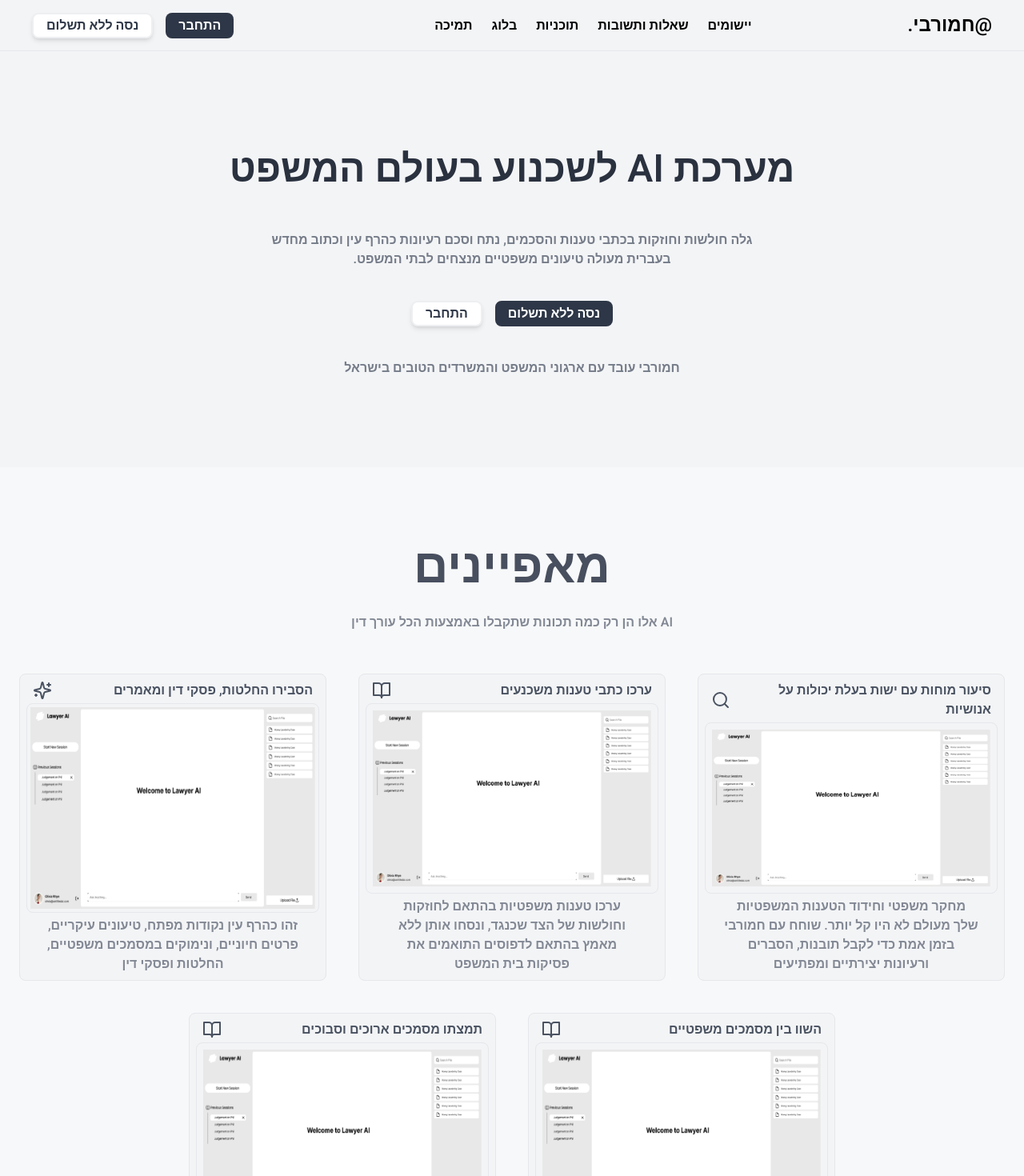
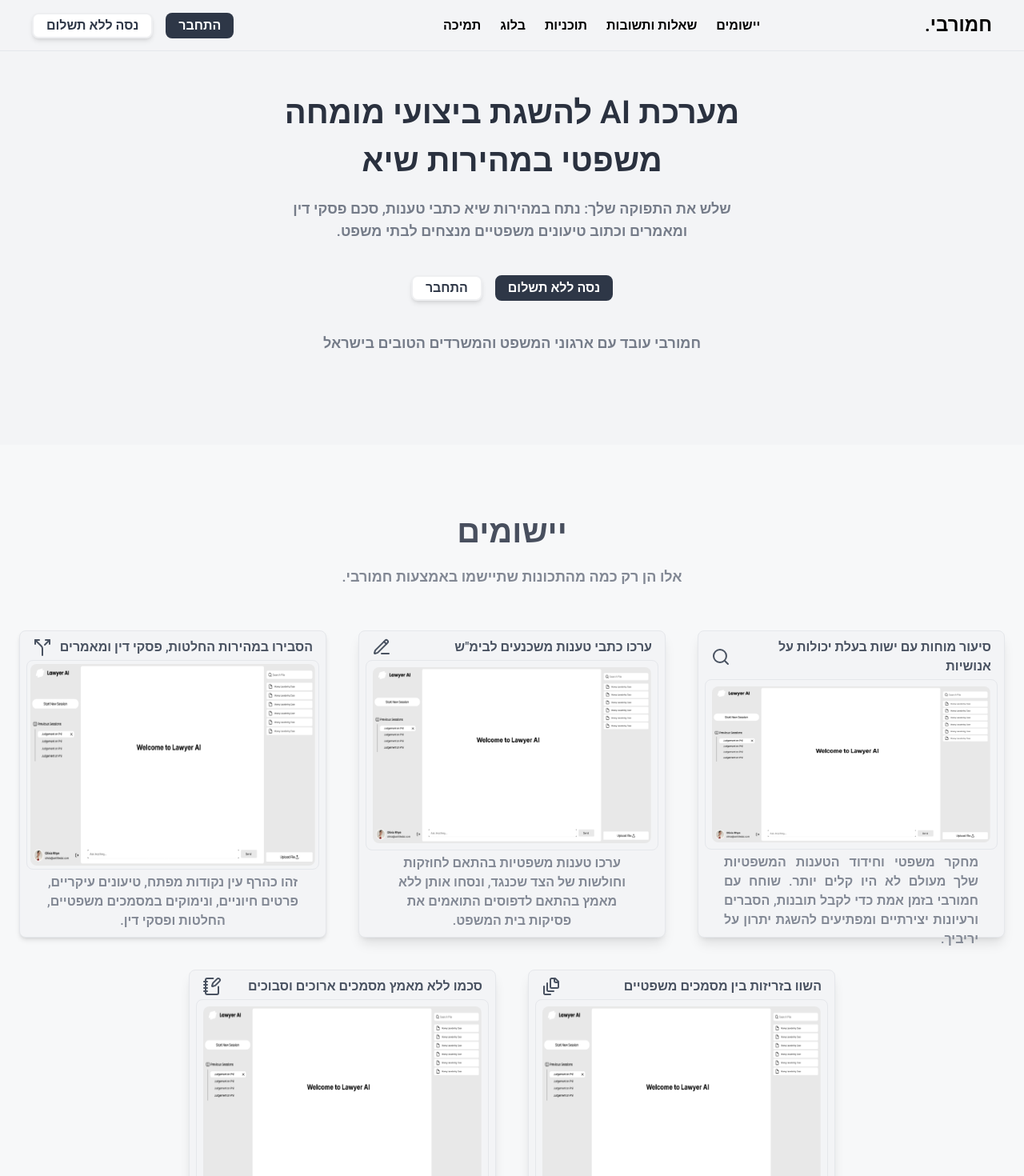
Before and after one commit to Suleman615/Landing, a Next.js app: page / in a window 1280 px wide. Shown: the top 1470 px of the page at 80% size. Built offline with nearby package versions, Linux system fonts and the light colour scheme.

Commit message:
nav edit

```diff
--- a/src/components/About.jsx
+++ b/src/components/About.jsx
@@ -10,8 +10,8 @@
             <div dir='rtl' className="  pt-20 pb-0  mx-auto max-w-[1280px]  border-b  border-dashed bg-[#F9FAFB]">
 
                 <div dir='rtl' className='w-full  text-center sm:text-start  sm:px-10 md:px-2   '>
-                    <h5 className="text-[48px] text-center  text-[#585F6E]">איך להשתמש בחמורבי.</h5>
-                    <p className=' text-[#757C89] px-2 text-center'>סרטון לימודי המבהיר כיצד להשתמש בחמורבי על מנת לשפר את ביצועיך כמשפטן ועורך דין.</p>
+                    <h5 className="text-[40px] text-center  text-[#585F6E]">איך להשתמש בחמורבי.</h5>
+                    <p className=' text-[#757C89] px-2 text-lg text-center'>סרטון לימודי המבהיר כיצד להשתמש בחמורבי על מנת לשפר את ביצועיך כמשפטן ועורך דין.</p>
                 </div>
                 <div className=' w-full mt-20 h-[60vh]  md:h-[500px] 2xl:h-[50vh] my-20  xl:mb-2   '>
                     <div className='border p-1 rounded-lg w-[80%] md:w-3/4  2xl:w-[100%] h-full  mx-auto'>
--- a/src/components/Features.jsx
+++ b/src/components/Features.jsx
@@ -1,77 +1,75 @@
 
 import Image from 'next/image';
 import img1 from '../../public/assets/hero.png'
-import { Search, Sparkles, BookOpen } from 'lucide-react';
+import { Search, NotebookPen, PencilLine, Split, FileStack } from 'lucide-react';
 
 const Features = () => {
     return (
         <>
         <div className='bg-[#F7F8F9] w-full'>
             <div className="flex flex-col gap-3  bg-[#F7F8F9] py-20 border-b px-2 md:px-5 max-w-[1280px] mx-auto">
-                <h2 className="text-center text-[60px]  text-[#484F5E]">מאפיינים</h2>
-                <p className="text-center text-[16px] text-[#828894] ">אלו הן רק כמה תכונות שתקבלו באמצעות הכל עורך דין AI</p>
+                <h2 className="text-center text-[40px]  text-[#484F5E]">יישומים</h2>
+                <p dir='rtl' className="text-center text-lg text-[16px] text-[#828894] ">אלו הן רק כמה מהתכונות שתיישמו באמצעות חמורבי.</p>
                 <div className="flex flex-wrap gap-4  lg:gap-10 justify-center items-center my-10 ">
 
 
 
 
                     {/* 1 */}
-                    <div dir='rtl' className="w-[24rem] h-96 bg-[#F3F4F6] text-[#374151] rounded-lg border flex flex-col px-2 items-center gap-1 py-2">
+                    <div dir='rtl' className="w-[24rem] h-96 bg-[#F3F4F6] shadow-md text-[#374151] rounded-lg border flex flex-col px-2 items-center gap-1 py-2">
                         <div dir='rtl' className='flex w-full px-2 justify-between items-center text-[#495261]'>
-                            <p className='font-semibold'>הסבירו החלטות, פסקי דין ומאמרים</p>
-                            <Sparkles className="" />
-                        </div>
+                            <p className='font-semibold'>הסבירו במהירות החלטות, פסקי דין ומאמרים</p>
+                            <Split />
+                                     </div>
                         <section className='p-1 border h-80  rounded-lg'>
-                            <Image src={img1} alt=''  className='h-full'/>
+                            <Image src={img1} alt=''  className='h-full rounded-lg'/>
                         </section>
-                        <p className="text-center text-[#828894] font-semibold px-6">זהו כהרף עין נקודות מפתח, טיעונים עיקריים, פרטים חיוניים, ונימוקים במסמכים משפטיים, החלטות ופסקי דין</p>
+                        <p className="text-center text-[#828894] font-semibold px-6">זהו כהרף עין נקודות מפתח, טיעונים עיקריים, פרטים חיוניים, ונימוקים במסמכים משפטיים, החלטות ופסקי דין.</p>
                     </div>
 
 
                     {/* 2 */}
-                    <div dir='rtl' className="w-[24rem] h-96 bg-[#F3F4F6] text-[#374151] rounded-lg border flex flex-col px-2 items-center gap-1 py-2">
+                    <div dir='rtl' className="w-[24rem] h-96 bg-[#F3F4F6] shadow-lg text-[#374151] rounded-lg border flex flex-col px-2 items-center gap-1 py-2">
                         <div dir='rtl' className='flex w-full px-2 justify-between items-center text-[#495261]'>
-                            <p className='font-semibold'>ערכו כתבי טענות משכנעים</p>
-                            <BookOpen />
-                        </div>
+                            <p className='font-semibold'>ערכו כתבי טענות משכנעים לבימ"ש</p>
+                            <PencilLine />                        </div>
                         <section className='p-2 border h-80  rounded-lg'>
-                            <Image src={img1} alt=''  className='h-full'/>
+                            <Image src={img1} alt=''  className='h-full rounded-lg'/>
                         </section>
-                        <p className="text-center text-[#828894] font-semibold px-6">ערכו טענות משפטיות בהתאם לחוזקות וחולשות של הצד שכנגד, ונסחו אותן ללא מאמץ בהתאם לדפוסים התואמים את פסיקות בית המשפט</p>
+                        <p className="text-center text-[#828894] font-semibold px-6">ערכו טענות משפטיות בהתאם לחוזקות וחולשות של הצד שכנגד, ונסחו אותן ללא מאמץ בהתאם לדפוסים התואמים את פסיקות בית המשפט.</p>
                     </div>
 
                     {/* 3 */}
-                    <div dir='rtl' className="w-[24rem] h-96 bg-[#F3F4F6] text-[#374151  ] rounded-lg border flex flex-col px-2 items-center gap-1 py-2">
+                    <div dir='rtl' className="w-[24rem] h-96 bg-[#F3F4F6] shadow-lg text-[#374151  ] rounded-lg border flex flex-col px-2 items-center gap-1 py-2">
                         <div dir='rtl' className='flex w-full px-2 justify-between items-center text-[#495261]'>
                             <p className='font-semibold '>סיעור מוחות עם ישות בעלת יכולות על אנושיות</p>
                             <Search />
                         </div>
                         <section className='p-2 border h-80  rounded-lg'>
-                            <Image src={img1} alt=''  className='h-full'/>
+                            <Image src={img1} alt=''  className='h-full rounded-lg'/>
                         </section>
-                        <p className="text-center text-[#828894] font-semibold px-6">מחקר משפטי וחידוד הטענות המשפטיות שלך מעולם לא היו קל יותר. שוחח עם חמורבי בזמן אמת כדי לקבל תובנות, הסברים ורעיונות יצירתיים ומפתיעים </p>
+                        <p className=" text-[#828894] text-justify font-semibold px-6">מחקר משפטי וחידוד הטענות המשפטיות שלך מעולם לא היו קלים יותר. שוחח עם חמורבי בזמן אמת כדי לקבל תובנות, הסברים ורעיונות יצירתיים ומפתיעים להשגת יתרון על יריביך.</p>
                     </div>
 
                     {/* 4 */}
-                    <div dir='rtl' className="w-[24rem] h-96 bg-[#F3F4F6] text-[#374151] rounded-lg border flex flex-col px-2 items-center gap-1 py-2">
+                    <div dir='rtl' className="w-[24rem] h-96 bg-[#F3F4F6] shadow-lg text-[#374151] rounded-lg border flex flex-col px-2 items-center gap-1 py-2">
                         <div dir='rtl' className='flex w-full px-2 justify-between items-center text-[#495261]'>
-                            <p className='font-semibold'>תמצתו מסמכים ארוכים וסבוכים</p>
-                            <BookOpen />
-                        </div>
+                            <p className='font-semibold'>סכמו ללא מאמץ מסמכים ארוכים וסבוכים</p>
+                            <NotebookPen />                        </div>
                         <section className='p-2 border h-80  rounded-lg'>
-                            <Image src={img1} alt=''  className='h-full'/>
+                            <Image src={img1} alt=''  className='h-full rounded-lg'/>
                         </section>
-                        <p className="text-center text-[#828894] font-semibold px-6">חסכו זמן קריאה יקר. תמצתו מסמכים סבוכים והציגו את עיקרי הטיעונים והרעיונות במאמר קצר ערוך בעברית מעולה</p>
+                        <p className="text-center text-[#828894] font-semibold px-6">חסכו זמן קריאה יקר. תמצתו מסמכים סבוכים והציגו את עיקרי הטיעונים והרעיונות במאמר קצר ערוך בעברית מעולה.</p>
                     </div>
 
                     {/* 5 */}
-                    <div dir='rtl' className="w-[24rem] h-96 bg-[#F3F4F6] text-[#374151] rounded-lg border flex flex-col px-2 items-center gap-1 py-2">
+                    <div dir='rtl' className="w-[24rem] h-96 bg-[#F3F4F6] shadow-lg text-[#374151] rounded-lg border flex flex-col px-2 items-center gap-1 py-2">
                         <div dir='rtl' className='flex w-full px-2 justify-between items-center text-[#495261]'>
-                            <p className='font-semibold'>השוו בין מסמכים משפטיים</p>
-                            <BookOpen />
-                        </div>
+                            <p className='font-semibold'>השוו בזריזות בין מסמכים משפטיים</p>
+                            <FileStack />
+                                       </div>
                         <section className='p-2 border h-80  rounded-lg'>
-                            <Image src={img1} alt=''  className='h-full'/>
+                            <Image src={img1} alt=''  className='h-full rounded-lg'/>
                         </section>
                         <p className="text-center text-[#828894] font-semibold px-6">בצעו השוואה מפורטת בין שני מסמכים או יותר בתוך הדגשת ההבדלים והדמיון ביניהם מבחינה רעיונית ומבחינה מילולית.</p>
                     </div>
--- a/src/components/Footer.jsx
+++ b/src/components/Footer.jsx
@@ -9,32 +9,11 @@
         <div className='w-full bg-[#fbfaf9]'>
             <div dir='rtl' className='max-w-[1280px] mx-auto md:px-28 bg-[#fbfaf9] pt-10 '>
 
-                <div className="flex flex-wrap justify-around items-center gap-3 md:gap-0 py-10 mx-auto    bg-[#fbfaf9]">
+                <div  className="flex flex-col-reverse md:flex-row relative flex-wrap justify-around items-start   gap-3 md:gap-0 py-10 mx-auto   bg-[#fbfaf9]">
 
-                    <div className='w-full md:w-[45%] text-center sm:text-start  sm:px-10 md:px-2   '>
-                        <h5 className="text-[48px]   text-[#2A313F]">חמורבי.</h5>
-                    </div>
-                    <div dir='rtl' className='p-4 w-full md:w-[50%]  '>
-                        <h3 className="text-md text-center md:text-start font-semibold   text-[#2A313F]">מערכת AI לשכנוע בעולם המשפט</h3>
-                        <p className='text-center md:text-start w-full md:max-w-[80%] text-[#757C89]'>גלה חולשות וחוזקות בכתבי טענות והסכמים, נתח וסכם רעיונות כהרף עין וכתוב מחדש בעברית מעולה טיעונים משפטיים מנצחים לבתי המשפט</p>
-
-                    </div>
-                </div>
-
-                <div className="flex flex-wrap justify-around  gap-3 md:gap-0 py-10 mx-auto  pb-28   bg-[#fbfaf9]">
-
-                    <div dir='rtl' className='w-full md:w-[45%] text-center sm:text-start  sm:px-10 md:px-2   '>
-                        <p  className='text-center md:text-start text-[#757C89] my-3 px-4 md:px-0'>@ כל הזכויות שמורות 2024</p>
-                        {/* <section dir='rtl' className='flex gap-4 items-center justify-center md:justify-start'>
-                            <p>Follow Us on: </p>
-                            <a className=' px-2 hover:text-blue-700 border-r' href=""><svg className='' xmlns="http://www.w3.org/2000/svg" width="16" height="16" viewBox="0 0 14 14" fill=''><g clip-path="url(#a-:R57qula:)"><path d="M11.0256.672119h2.1466L8.48225 6.03295 14 13.3264H9.67983L6.2965 8.90237 2.42433 13.3264H.2765l5.01667-5.7342L0 .672703h4.42983L7.48825 4.71637 11.0256.672119ZM10.2725 12.0419h1.1894L3.7835 1.88954H2.50717L10.2725 12.0419Z" fill="currentColor"></path></g><defs><clipPath id="a-:R57qula:"><path fill="currentColor" d="M0 0h14v14H0z"></path></clipPath></defs></svg>
-                            </a>
-                            <a className=' hover:text-blue-700' href=""> <svg width="14" height="14" viewBox="0 0 14 14" fill="none" xmlns="http://www.w3.org/2000/svg"><g clip-path="url(#a-:R77qula:)"><path d="M11.9274 11.9303H9.85425V8.68175c0-.77467-.01575-1.77158-1.08033-1.77158-1.08092 0-1.246.84291-1.246 1.71441v3.30572H5.45475V5.25h1.9915v.91058h.02683c.27825-.525.95492-1.07916 1.96584-1.07916 2.10058 0 2.48908 1.3825 2.48908 3.18208l-.0006 3.6668ZM3.11325 4.33592c-.66733 0-1.20342-.54017-1.20342-1.20459 0-.66383.53667-1.20341 1.20342-1.20341.665 0 1.204.53958 1.204 1.20341 0 .66442-.53958 1.20459-1.204 1.20459Zm1.0395 7.59438h-2.079V5.25h2.079v6.6803ZM12.9646 0H1.03308C.462 0 0 .4515 0 1.00858V12.9914C0 13.5491.462 14 1.03308 14H12.9628C13.5333 14 14 13.5491 14 12.9914V1.00858C14 .4515 13.5333 0 12.9628 0h.0018Z" fill="currentColor"></path></g><defs><clipPath id="a-:R77qula:"><path fill="currentColor" d="M0 0h14v14H0z"></path></clipPath></defs></svg>
-                            </a>
-                        </section> */}
-                    </div>
-                    <div dir='rtl' className=' w-full md:w-[50%] flex flex-wrap justify-center md:justify-between  gap-10 px-4 pl-2 md:pl-56  '>
-                        <ul className="text-[#757C89] flex flex-col gap-4 ">
+                    <div className='w-full md:w-[45%]  sm:text-start  sm:px-10 md:px-2   '>
+                        {/* <h5 className="text-[48px]   text-[#2A313F]">חמורבי.</h5> */}
+                        <ul className="text-[#757C89] flex flex-col gap-4 px-4 ">
                             <li className="font-semibold text-[#2A313F]">חמורבי.</li>
                             <li>יישומים</li>
                             <li>שאלות ותשובות</li>
@@ -45,16 +24,18 @@
                             <li>תקנון </li>
 
                         </ul>
-                        {/* <ul className="text-[#757C89] flex flex-col gap-4 ">
-                            <li className="font-semibold text-[#2A313F]">Resources</li>
-                            <li>Legal</li>
-                            <li>Press</li>
-
-                        </ul> */}
-
+                    </div>
+                    <div dir='rtl' className='px-4 flex   flex-col justify-between  max-h-full w-full md:w-[50%]  '>
+                        <div>
+                        <h3 className="text-lg  md:text-start font-semibold   text-[#2A313F]">מערכת AI להשגת ביצועי מומחה משפטי במהירות שיא</h3>
+                        <p className=' md:text-justify  w-full md:max-w-[80%] text-[#757C89]'>שלש את התפוקה שלך: נתח במהירות שיא כתבי טענות, סכם פסקי דין ומאמרים וכתוב טיעונים משפטיים מנצחים לבתי משפט.</p>
+                        </div>
+                        <p  className=' absolute mb-0  md:mb-9 bottom-0 md:text-start text-[#757C89]   md:px-0'>@ כל הזכויות שמורות 2024</p>
 
                     </div>
                 </div>
+
+
             </div>
             </div>
 
--- a/src/components/Hero.jsx
+++ b/src/components/Hero.jsx
@@ -5,15 +5,15 @@
     return (
         <>
             <div className="bg-[#F3F4F6] w-full">
-                <div dir="rtl" className="flex flex-col  gap-4 md:gap-10 justify-center items-center  py-28  px-2  bg-[#F3F4F6]  max-w-[1280px] mx-auto">
-                    <h5 className="text-[48px] text-center text-[#2A313F]">מערכת AI לשכנוע בעולם המשפט</h5>
-                    <p className='text-center px-2 text-[#757C89] max-w-[50%] m'>גלה חולשות וחוזקות בכתבי טענות והסכמים, נתח וסכם רעיונות כהרף עין וכתוב מחדש בעברית מעולה טיעונים משפטיים מנצחים לבתי המשפט.</p>
-                    <div dir='rtl' className="flex   gap-4  font-semibold">
+                <div dir="rtl" className="flex flex-col  gap-4  justify-center items-center  py-28  px-2  bg-[#F3F4F6]  max-w-[1280px] mx-auto">
+                    <h5 className="text-[40px] text-center w-full m-0 p-0 md:max-w-[50vw] text-[#2A313F]">מערכת AI להשגת ביצועי מומחה משפטי במהירות שיא</h5>
+                    <p className='text-center text-lg px-2 m-0 p-0 text-[#757C89] max-w-[50%] '>שלש את התפוקה שלך: נתח במהירות שיא כתבי טענות, סכם פסקי דין ומאמרים וכתוב טיעונים משפטיים מנצחים לבתי משפט.</p>
+                    <div dir='rtl' className="flex   gap-4 my-6  font-semibold">
 
                         <button type="button" className=" bg-[#2E3747] text-white rounded-lg px-4 py-0.5 hover:bg-[#1d2129]">נסה ללא תשלום</button>
                         <button type="button" className="bg-white text-[#2E3747] rounded-lg px-4 py-0.5 border-2 shadow-md border-[#eeeff1] hover:border-[#b2b5b8] hover:shadow-lg">התחבר</button>
                     </div>
-                    <p className='text-center px-2 text-[#757C89]'>חמורבי עובד עם ארגוני המשפט והמשרדים הטובים בישראל</p>
+                    <p className='text-center text-lg px-2 text-[#757C89]'>חמורבי עובד עם ארגוני המשפט והמשרדים הטובים בישראל</p>
 
 
                 </div>
--- a/src/components/Navbar.jsx
+++ b/src/components/Navbar.jsx
@@ -7,9 +7,9 @@
     const [mobile, setMobile] = useState(false)
 
     return (
-        <><div className="bg-[#F3F4F6] w-full">
+        <><div className="bg-[#F3F4F6] w-full fixed z-20">
             <div dir="rtl" className="flex justify-between  items-center h-16  px-2 md:px-10 border-b bg-[#F3F4F6]  max-w-[1280px] mx-auto ">
-                <h2 className="text-[24px] font-bold">@חמורבי.</h2>
+                <h2 className="text-[24px] font-bold">חמורבי.</h2>
                 <Menu onClick={() => setMobile(!mobile)} className="visible md:hidden" />
 
 
--- a/src/components/PriceCard.jsx
+++ b/src/components/PriceCard.jsx
@@ -5,12 +5,12 @@
         <div className="bg-white rounded-lg py-4 w-80 px-10 flex flex-col justify-between items-end transition-transform duration-300 hover:scale-105 cursor-pointer">
             <p className="text-[13px] my-4 font-semibold text-[#2E3747]">{planPrice.name}</p>
 
-            <div className=" flex flex-row-reverse items-baseline w-full my-4 ">
+            {/* <div className=" flex flex-row-reverse items-baseline w-full my-4 ">
                 <p className="font-bold">$</p>
                 <h5 className="text-5xl font-bold">{(yearPlan) ? (planPrice.price_per_month * 12) * 0.75 : planPrice.price_per_month}</h5>
                 <p className="font-semibold">{(yearPlan) ? ' שָׁנָה' : ' חוֹדֶשׁ'}\</p>
             </div>
-            <p>מחויב {(yearPlan) ? 'שְׁנָתִי' : 'יַרחוֹן'}</p>
+            <p>מחויב {(yearPlan) ? 'שְׁנָתִי' : 'יַרחוֹן'}</p> */}
             <div className='flex flex-col gap-3 my-6'>
                 {planPrice.features.map((item , index) =>
                     <section key={index} dir='rtl' className='flex flex-row gap-2'><section className='h-10 w-10'><Check color='green ' /></section>  <p>{item} </p> </section>
```
